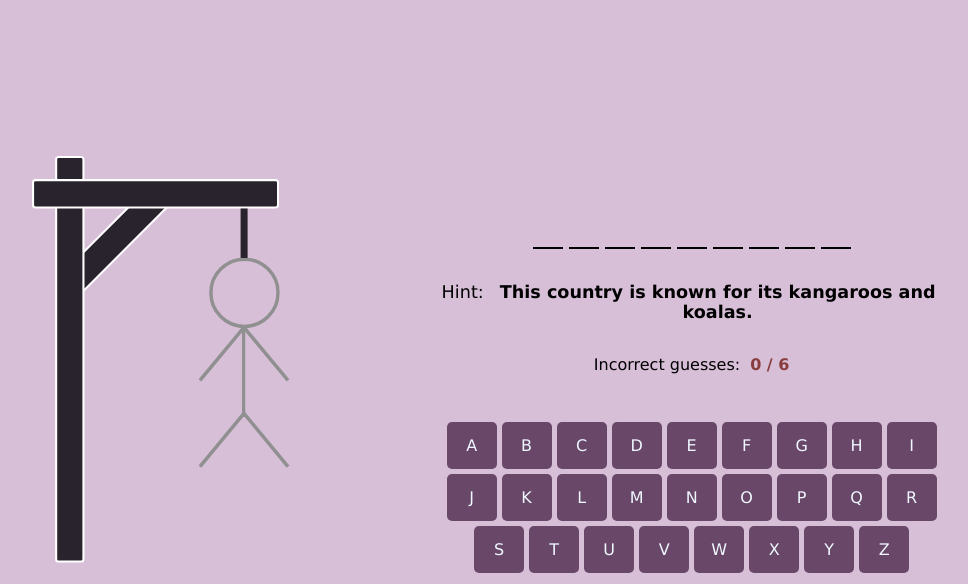
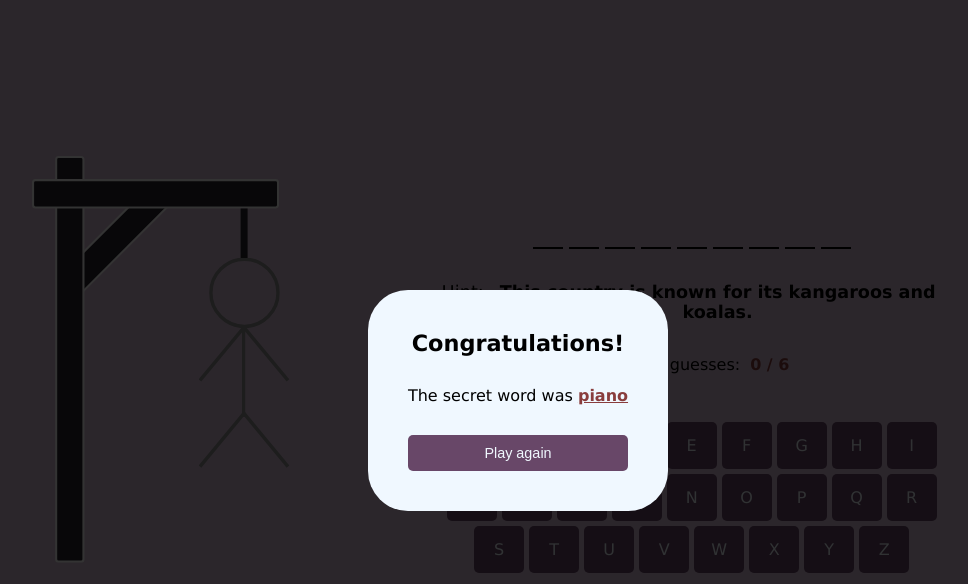
Before and after one commit to YanaLysukha/Hangman-game, a website with bundled scripts: page hangman/index.html in a window 1280 px wide. Shown: the top 584 px of the page, without its empty margins (122-1090 px from the left). Built offline with nearby package versions, Linux system fonts and the light colour scheme.

Commit message:
feat: implement modal window

```diff
--- a/hangman/css/style.css
+++ b/hangman/css/style.css
@@ -133,6 +133,65 @@
   background-color: rgba(104, 71, 104, 0.7);
 }
 
+/* Modal window */
+.modal {
+  display: flex;
+  justify-content: center;
+  align-items: center;
+  background: rgba(0, 0, 0, 0.8);
+  position: fixed;
+  top: 0;
+  left: 0;
+  width: 100%;
+  height: 100%;
+  cursor: pointer;
+  z-index: 1;
+}
+
+.modal__wrapper {
+  display: flex;
+  justify-content: center;
+  align-items: center;
+  max-width: 300px;
+  padding: 40px;
+
+  overflow: auto;
+
+  border-radius: 40px;
+  background-color: aliceblue;
+}
+
+.modal__content {
+  display: flex;
+  flex-direction: column;
+  gap: 30px;
+}
+
+.modal__content-message {
+  text-align: center;
+  font-size: 1.4rem;
+  font-weight: 700;
+}
+
+.modal__content-btn {
+  padding: 10px;
+
+  font-size: 0.9rem;
+  color: aliceblue;
+
+  background-color: rgba(104, 71, 104, 1);
+  border: none;
+  border-radius: 5px;
+
+  cursor: pointer;
+}
+
+.modal__content-secret-word_opened {
+  font-weight: 700;
+  color: rgb(137, 61, 61);
+  text-decoration: underline;
+}
+
 @media (max-width: 750px) {
   .game-wrapper {
     flex-direction: column;
--- a/hangman/index.html
+++ b/hangman/index.html
@@ -7,6 +7,16 @@
     <title>Hangman</title>
   </head>
   <body>
+    <div class="modal">
+      <div class="modal__wrapper">
+        <div class="modal__content">
+          <p class="modal__content-message">Congratulations!</p>
+          <p class="modal__content-secret-word">The secret word was <span class="modal__content-secret-word_opened">piano</span></p>
+          <button class="modal__content-btn" type="button">Play again</button>
+        </div>
+      </div>
+    </div>
+
     <script type="module" src="js/questions.js"></script>
     <script type="module" src="js/index.js"></script>
   </body>
```
Also changed, not shown: hangman/js/index.js (line endings or trailing spaces).
